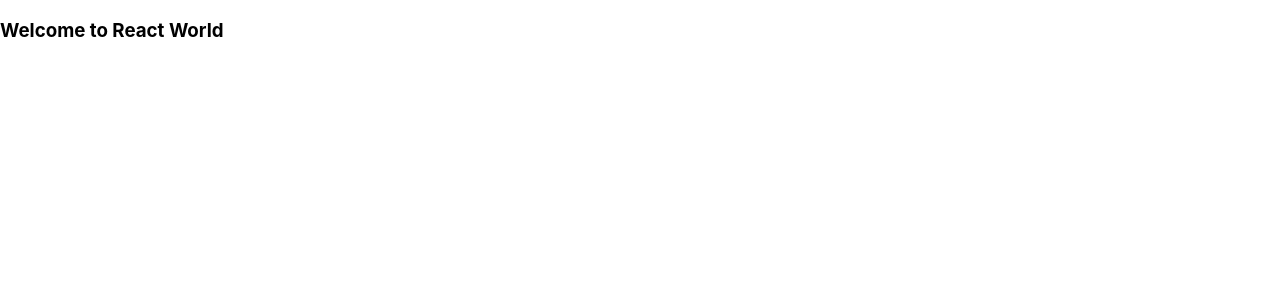
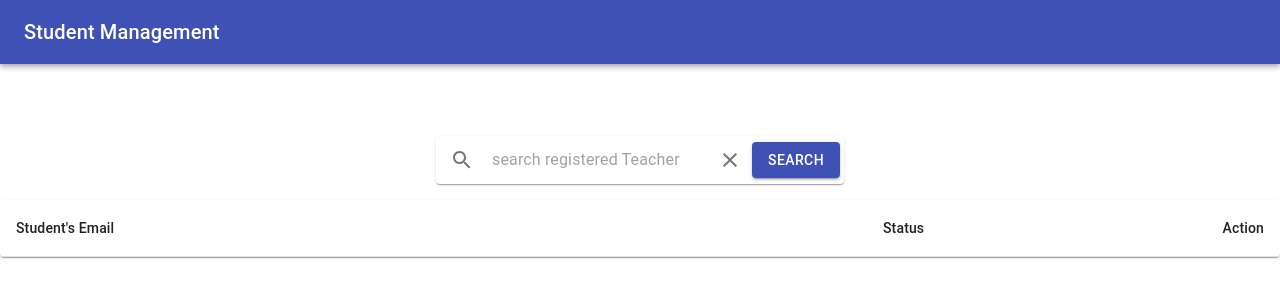
Before and after one commit to vsaran93/ufinityAssignment-vishnu, a React (Create React App) app in the folder student-management/: page / in a window 1280 px wide. Shown: the top 300 px of the page. Built offline with nearby package versions, Linux system fonts and the light colour scheme; the HTML template or start-up script is replaced by a standard one.

Commit message:
setup layout by creating component

```diff
--- a/student-management/package.json
+++ b/student-management/package.json
@@ -3,9 +3,12 @@
   "version": "0.1.0",
   "private": true,
   "dependencies": {
+    "@material-ui/core": "^4.9.0",
+    "@material-ui/icons": "^4.5.1",
     "@testing-library/jest-dom": "^4.2.4",
     "@testing-library/react": "^9.3.2",
     "@testing-library/user-event": "^7.1.2",
+    "axios": "^0.19.2",
     "react": "^16.12.0",
     "react-dom": "^16.12.0",
     "react-scripts": "3.3.1"
--- a/student-management/src/App.js
+++ b/student-management/src/App.js
@@ -1,8 +1,18 @@
 import React from 'react';
+import NavigationBar from './components/partials/NavigationBar';
+import SearchTeacher from './components/teacher/SearchTeacher';
+import StudentList from './components/student/ListStudents';
+
 function App() {
   return (
     <div>
-      <h3>Welcome to React World</h3>
+      <NavigationBar />
+      <div className="search-center-div">
+        <SearchTeacher />
+      </div>
+      <div style={{'top': '25%','width': '100%', 'position': 'absolute'}}>
+        <StudentList />
+      </div>
     </div>
   );
 }
--- a/student-management/src/components/partials/NavigationBar.js
+++ b/student-management/src/components/partials/NavigationBar.js
@@ -1,9 +1,33 @@
 import React from 'react';
+import { makeStyles } from '@material-ui/core/styles';
+import AppBar from '@material-ui/core/AppBar';
+import Toolbar from '@material-ui/core/Toolbar';
+import Typography from '@material-ui/core/Typography';
 
-const NavigationBar = () => {
-    return (
-        <div>
-            Navigation bar
-        </div>
-    )
+
+const useStyles = makeStyles(theme => ({
+  root: {
+    flexGrow: 1,
+  },
+  menuButton: {
+    marginRight: theme.spacing(2),
+  },
+  title: {
+    flexGrow: 1,
+  },
+}));
+
+export default function ButtonAppBar() {
+  const classes = useStyles();
+  return (
+    <div className={classes.root}>
+      <AppBar position="static">
+        <Toolbar>
+          <Typography variant="h6" className={classes.title}>
+            Student Management
+          </Typography>
+        </Toolbar>
+      </AppBar>
+    </div>
+  );
 }
--- /dev/null
+++ b/student-management/src/components/student/ListStudents.js
@@ -0,0 +1,51 @@
+import React from 'react';
+import { withStyles } from '@material-ui/core/styles';
+import Table from '@material-ui/core/Table';
+import TableBody from '@material-ui/core/TableBody';
+import TableCell from '@material-ui/core/TableCell';
+import TableContainer from '@material-ui/core/TableContainer';
+import TableHead from '@material-ui/core/TableHead';
+import TableRow from '@material-ui/core/TableRow';
+import Paper from '@material-ui/core/Paper';
+
+const styles = theme => ({
+    table: {
+        minWidth: 650,
+    },
+});
+
+class ListStudent extends React.Component {
+    state = {
+        data: []
+    }
+    render() {
+        const classes = this.props;
+        const { data } = this.state;
+        return (
+            <TableContainer component={Paper}>
+                <Table className={classes.table} aria-label="simple table">
+                    <TableHead title="Students Details">
+                        <TableRow>
+                            <TableCell>Student's Email</TableCell>
+                            <TableCell align="right">Status</TableCell>
+                            <TableCell align="right">Action</TableCell>
+                        </TableRow>
+                    </TableHead>
+                    <TableBody>
+                        {data.map(row => (
+                            <TableRow key={row.name}>
+                                <TableCell component="th" scope="row">
+                                    {row.name}
+                                </TableCell>
+                                <TableCell align="right">{row.calories}</TableCell>
+                                <TableCell align="right">{row.fat}</TableCell>
+                            </TableRow>
+                        ))}
+                    </TableBody>
+                </Table>
+            </TableContainer>
+        );
+    }
+}
+
+export default  withStyles(styles)(ListStudent);
--- /dev/null
+++ b/student-management/src/components/teacher/SearchTeacher.js
@@ -0,0 +1,66 @@
+import React, { useState } from 'react';
+import { makeStyles } from '@material-ui/core/styles';
+import Paper from '@material-ui/core/Paper';
+import InputBase from '@material-ui/core/InputBase';
+import Divider from '@material-ui/core/Divider';
+import IconButton from '@material-ui/core/IconButton';
+import MenuIcon from '@material-ui/icons/Menu';
+import SearchIcon from '@material-ui/icons/Search';
+import CloseIcon from '@material-ui/icons/Close';
+import DirectionsIcon from '@material-ui/icons/Directions';
+import Button from '@material-ui/core/Button'
+
+const useStyles = makeStyles(theme => ({
+    root: {
+        padding: '2px 4px',
+        display: 'flex',
+        alignItems: 'center',
+        width: 400,
+    },
+    input: {
+        marginLeft: theme.spacing(1),
+        flex: 1,
+    },
+    iconButton: {
+        padding: 10,
+    },
+    divider: {
+        height: 28,
+        margin: 4,
+    },
+}));
+
+
+
+const SearchTeacher = () => {
+    const classes = useStyles();
+    const [ searchText, setSearchText ] = useState("");
+    const captureText = (e) => {
+        setSearchText(e.target.value);
+    }
+    const resetSearch = () => {
+        setSearchText("");
+    }
+    return (
+        <Paper component="form" className={classes.root}>
+            <IconButton type="submit" className={classes.iconButton} aria-label="search">
+                <SearchIcon />
+            </IconButton>
+            <InputBase
+                value={searchText}
+                onChange={captureText}
+                className={classes.input}
+                placeholder="search registered Teacher"
+                inputProps={{ 'aria-label': 'search registered Teacher' }}
+            />
+            <IconButton type="submit" className={classes.iconButton} aria-label="search">
+                <CloseIcon onClear={resetSearch}/>
+            </IconButton>
+            <Button variant="contained" color="primary">
+                Search
+                </Button>
+        </Paper>
+    )
+}
+
+export default SearchTeacher;
--- a/student-management/src/index.css
+++ b/student-management/src/index.css
@@ -11,3 +11,11 @@ code {
   font-family: source-code-pro, Menlo, Monaco, Consolas, 'Courier New',
     monospace;
 }
+
+.search-center-div {
+  position: absolute;
+  left: 50%;
+  top: 20%;
+  -webkit-transform: translate(-50%, -50%);
+  transform: translate(-50%, -50%);
+}
```
Also changed, not shown: student-management/src/services/user/retrieveStudents.js (added, +13 -0 lines), 1 other file (tests, documents, lock files or other folders).
